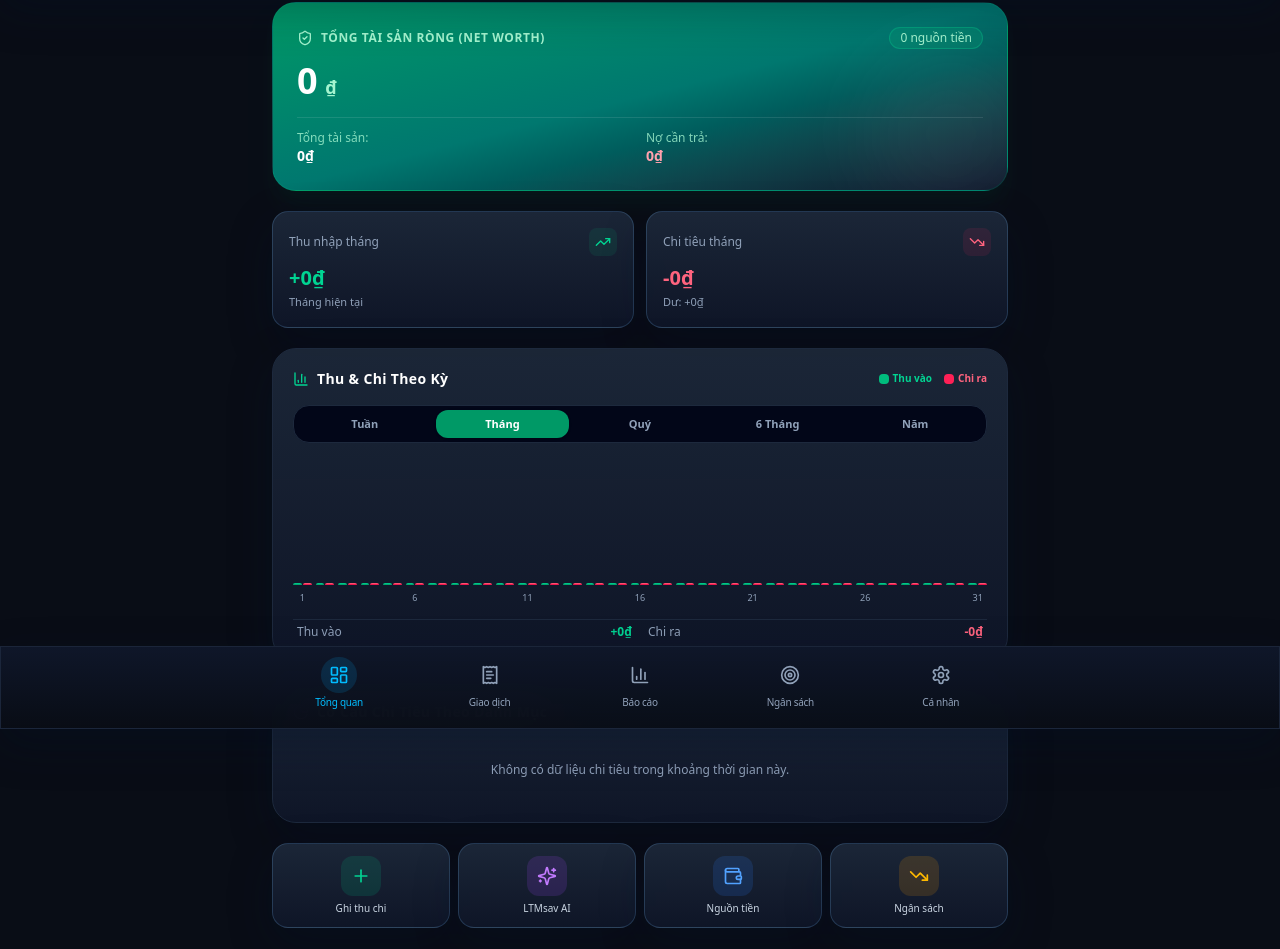
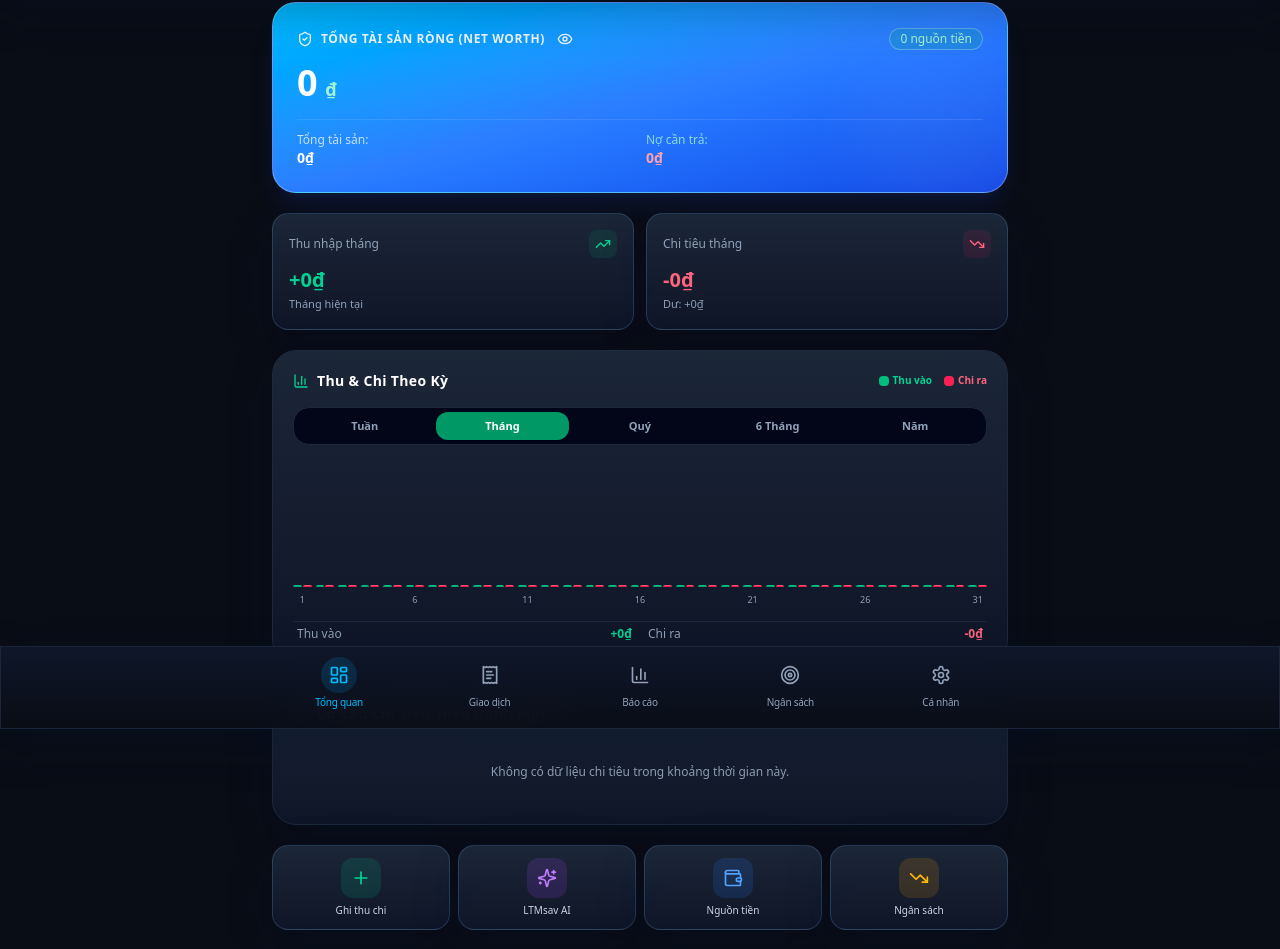
Before and after one commit to tranlocbtr99/Ltmsav, a React (Vite) app: page / in a window 1280 px wide. Shown: the part 71-1020 px from the top of the page. Built offline with nearby package versions, Linux system fonts and the light colour scheme; what @capacitor/core would draw is missing.

Commit message:
feat(ui): reference-style blue balance hero, balance privacy toggle and newest-first transactions

```diff
--- a/src/components/OverviewTab.tsx
+++ b/src/components/OverviewTab.tsx
@@ -3,7 +3,7 @@ import { Account, Transaction, Category, Budget, DebtOrLoan } from '../types';
 import {
   TrendingUp, TrendingDown, Wallet, ArrowRightLeft, Sparkles, Plus,
   ArrowUpRight, ArrowDownLeft, AlertTriangle, ShieldCheck, ChevronRight,
-  BarChart3, PieChart
+  BarChart3, PieChart, Eye, EyeOff
 } from 'lucide-react';
 import { DynamicIcon } from './DynamicIcon';
 import { useLanguage } from '../contexts/LanguageContext';
@@ -32,6 +32,7 @@ export const OverviewTab: React.FC<OverviewTabProps> = ({
   onNavigateTab,
 }) => {
   const { t } = useLanguage();
+  const [showBalance, setShowBalance] = useState(true);
   // Calculations
   const totalAssets = accounts.reduce((sum, a) => sum + Math.max(0, a.balance), 0);
   const totalDebts = debts
@@ -190,7 +191,7 @@ export const OverviewTab: React.FC<OverviewTabProps> = ({
   };
 
   // Recent transactions (last 5)
-  const recentTransactions = transactions.slice(0, 5);
+  const recentTransactions = [...transactions].sort((a, b) => b.date.localeCompare(a.date)).slice(0, 5);
 
   // Budget warnings
   const budgetAlerts = budgets.map(b => {
@@ -213,36 +214,37 @@ export const OverviewTab: React.FC<OverviewTabProps> = ({
     <div className="space-y-5 pb-6 stagger">
 
       {/* Net Worth Hero Card */}
-      <div className="relative overflow-hidden rounded-3xl bg-gradient-to-br from-emerald-600 via-teal-700 to-slate-900 p-5 sm:p-6 text-white shadow-xl shadow-emerald-950/20 border border-emerald-500/20">
+      <div className="relative overflow-hidden rounded-3xl bg-gradient-to-br from-sky-400 via-blue-500 to-blue-700 p-5 sm:p-6 text-white shadow-xl shadow-blue-900/20 border border-white/30">
         <div className="absolute -right-8 -bottom-8 w-44 h-44 rounded-full bg-white/5 blur-2xl pointer-events-none" />
 
         <div className="flex items-center justify-between mb-3">
-          <div className="flex items-center gap-2 text-xs font-semibold uppercase tracking-wider text-emerald-200">
+          <div className="flex items-center gap-2 text-xs font-semibold uppercase tracking-wider text-blue-50">
             <ShieldCheck className="w-4 h-4" />
             <span>{t('netWorth')}</span>
+            <button type="button" onClick={() => setShowBalance(v => !v)} aria-label={showBalance ? 'Ẩn số dư' : 'Hiện số dư'} className="p-1 rounded-lg hover:bg-white/20">{showBalance ? <Eye className="w-4 h-4" /> : <EyeOff className="w-4 h-4" />}</button>
           </div>
-          <span className="px-2.5 py-0.5 rounded-full bg-emerald-500/20 text-emerald-200 text-xs font-medium border border-emerald-400/30">
+          <span className="px-2.5 py-0.5 rounded-full bg-emerald-500/20 text-emerald-200 text-xs font-medium border border-white/25">
             {accounts.length} {t('moneySources')}
           </span>
         </div>
 
         <div className="mb-4">
           <h1 className="text-2xl sm:text-4xl font-extrabold tracking-tight tabular-nums break-all">
-            {netWorth.toLocaleString('vi-VN')} <span className="text-lg font-bold text-emerald-200">₫</span>
+            {showBalance ? netWorth.toLocaleString('vi-VN') : '••••••••'} <span className="text-lg font-bold text-emerald-200">₫</span>
           </h1>
         </div>
 
         <div className="grid grid-cols-2 gap-3 pt-3 border-t border-white/10 text-xs">
           <div>
-            <span className="text-emerald-200/80 block">{t('totalAssets')}:</span>
+            <span className="text-blue-50/80 block">{t('totalAssets')}:</span>
             <span className="font-bold text-white text-sm tabular-nums break-all">
-              {totalAssets.toLocaleString('vi-VN')}₫
+              {showBalance ? totalAssets.toLocaleString('vi-VN') + '₫' : '••••'}
             </span>
           </div>
           <div>
             <span className="text-emerald-200/80 block">{t('totalDebtToPay')}:</span>
             <span className="font-bold text-rose-300 text-sm tabular-nums break-all">
-              {totalDebts > 0 ? `-${totalDebts.toLocaleString('vi-VN')}₫` : '0₫'}
+              {showBalance ? (totalDebts > 0 ? `-${totalDebts.toLocaleString('vi-VN')}₫` : '0₫') : '••••'}
             </span>
           </div>
         </div>
@@ -535,7 +537,7 @@ export const OverviewTab: React.FC<OverviewTabProps> = ({
           </h2>
           <button
             onClick={() => onNavigateTab('transactions')}
-            className="text-xs font-semibold text-emerald-600 dark:text-emerald-400 hover:underline flex items-center gap-0.5"
+            className="text-xs font-semibold text-sky-600 dark:text-sky-400 hover:underline flex items-center gap-0.5"
           >
             <span>{t('all')}</span>
             <ChevronRight className="w-4 h-4" />
```
